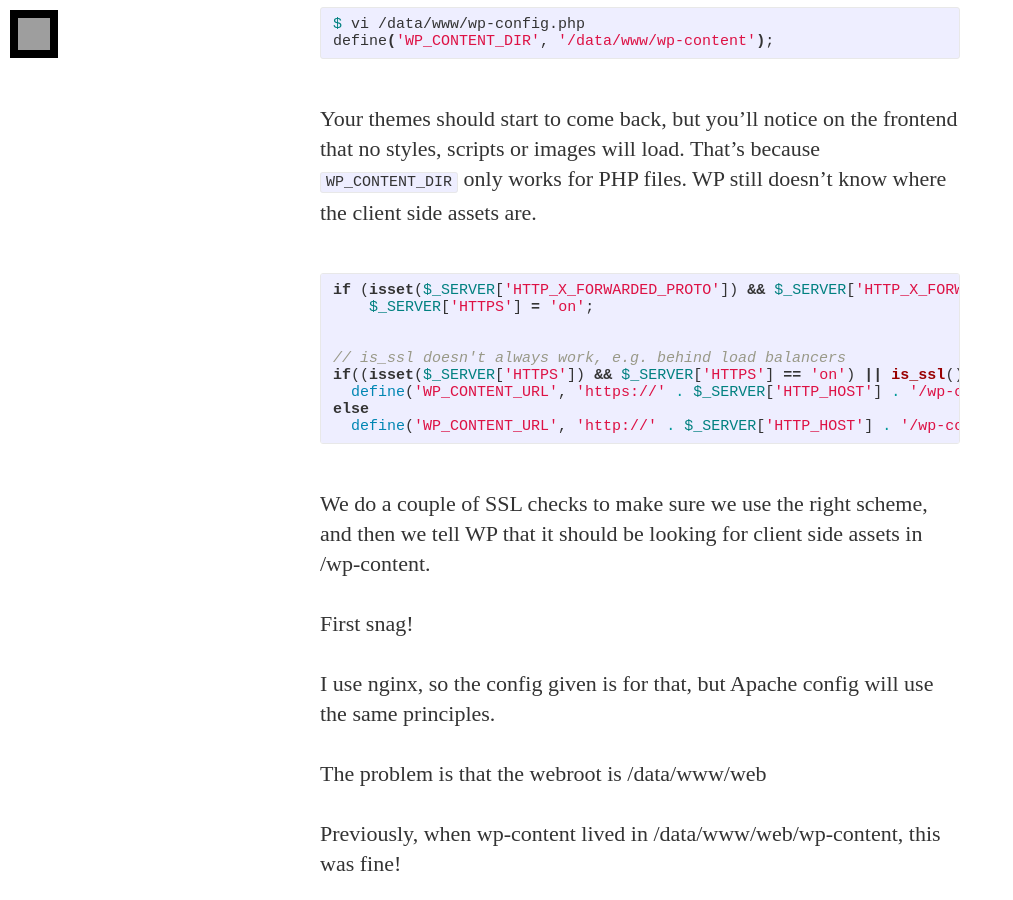
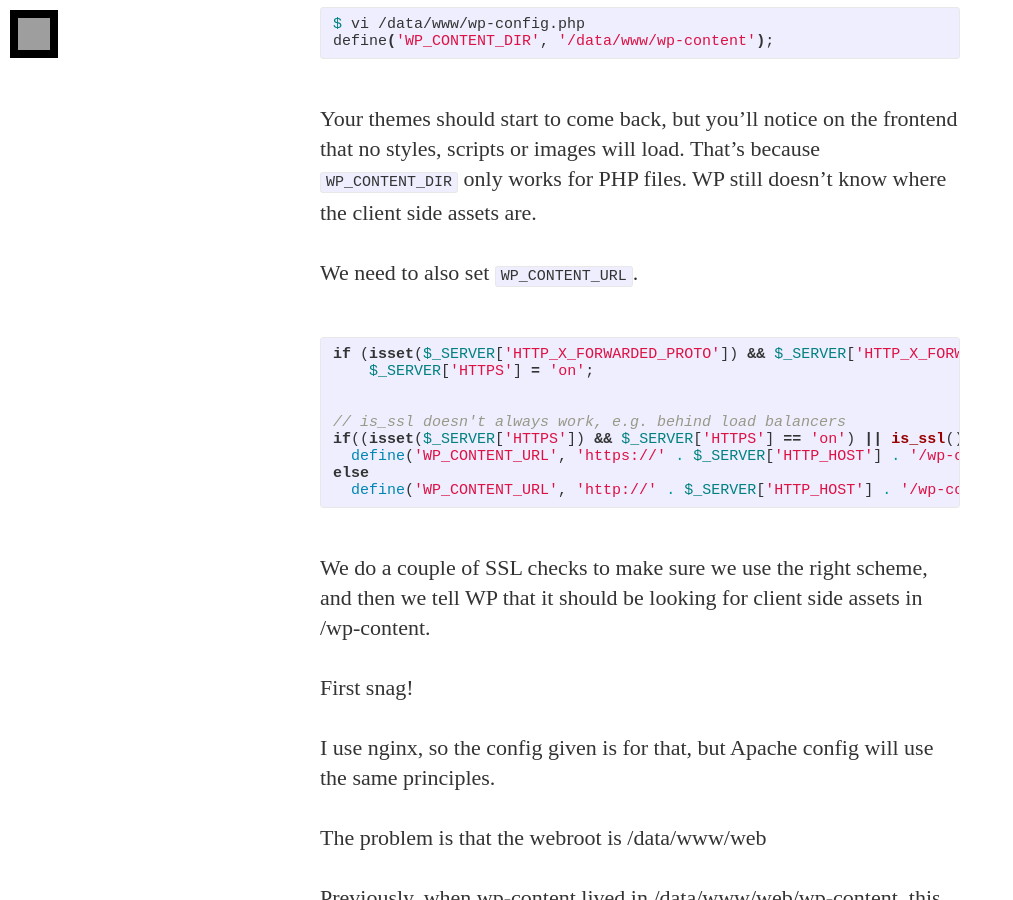
Before and after one commit to gordjw/gordjw.github.io, a Jekyll site: the page built from _posts/2015-06-04-wp-content.markdown, in a window 1280 px wide and 900 px high, scrolled down 2715 px. Shown: the whole window, without its empty margins (0-1013 px from the left). Built offline with Jekyll 4.4.1, drawn with Linux system fonts in a browser that asks for light colours; nearby versions of some CDN libraries; some web fonts are replaced; Markdown is read by kramdown in place of the engine named in the settings; grey boxes are pictures that could not be loaded.

Commit message:
Minor correction

```diff
--- a/_posts/2015-06-04-wp-content.markdown
+++ b/_posts/2015-06-04-wp-content.markdown
@@ -54,6 +54,8 @@ define('WP_CONTENT_DIR', '/data/www/wp-content');
 Your themes should start to come back, but you'll notice on the frontend that no styles, scripts or images will load.
 That's because <code>WP_CONTENT_DIR</code> only works for PHP files. WP still doesn't know where the client side assets are.
 
+We need to also set <code>WP_CONTENT_URL</code>.
+
 {% highlight php %}
 if (isset($_SERVER['HTTP_X_FORWARDED_PROTO']) && $_SERVER['HTTP_X_FORWARDED_PROTO'] == 'https')
     $_SERVER['HTTPS'] = 'on';
```
